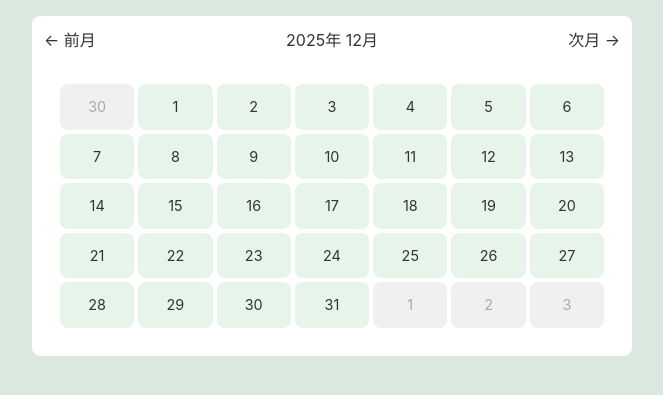
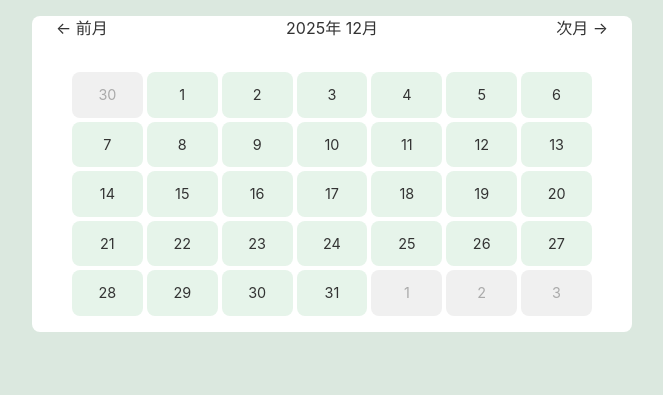
Before and after one commit to akanejingu07/mood_app, a Flask app: page /calendar in a window 1280 px wide. Shown: the part 92-487 px from the top of the page, without its empty margins (308-971 px from the left). Run offline with Flask 3, Linux system fonts and the light colour scheme; a user stored in the database is signed in; data that the repository does not hold is empty; some libraries are stand-ins or nearby versions.

Commit message:
css調整

```diff
--- a/static/css/style.css
+++ b/static/css/style.css
@@ -290,7 +290,8 @@ input[type=range]::-moz-range-thumb {
 .calendar-card-wrapper {
   background-color: #fff;
   border-radius: 8px;
-  padding: 12px;
+  padding-left: 24px;
+  padding-right: 24px;
 }
 
 .calendar-grid {
```
